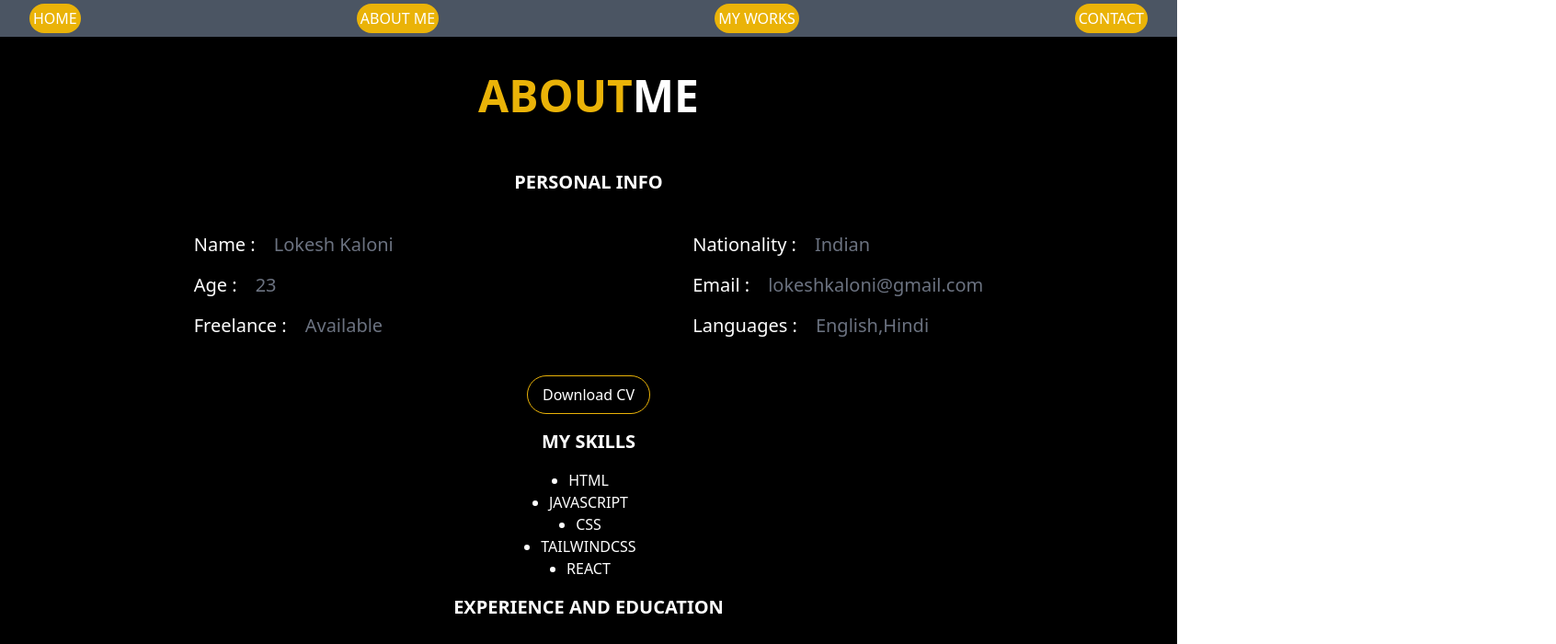
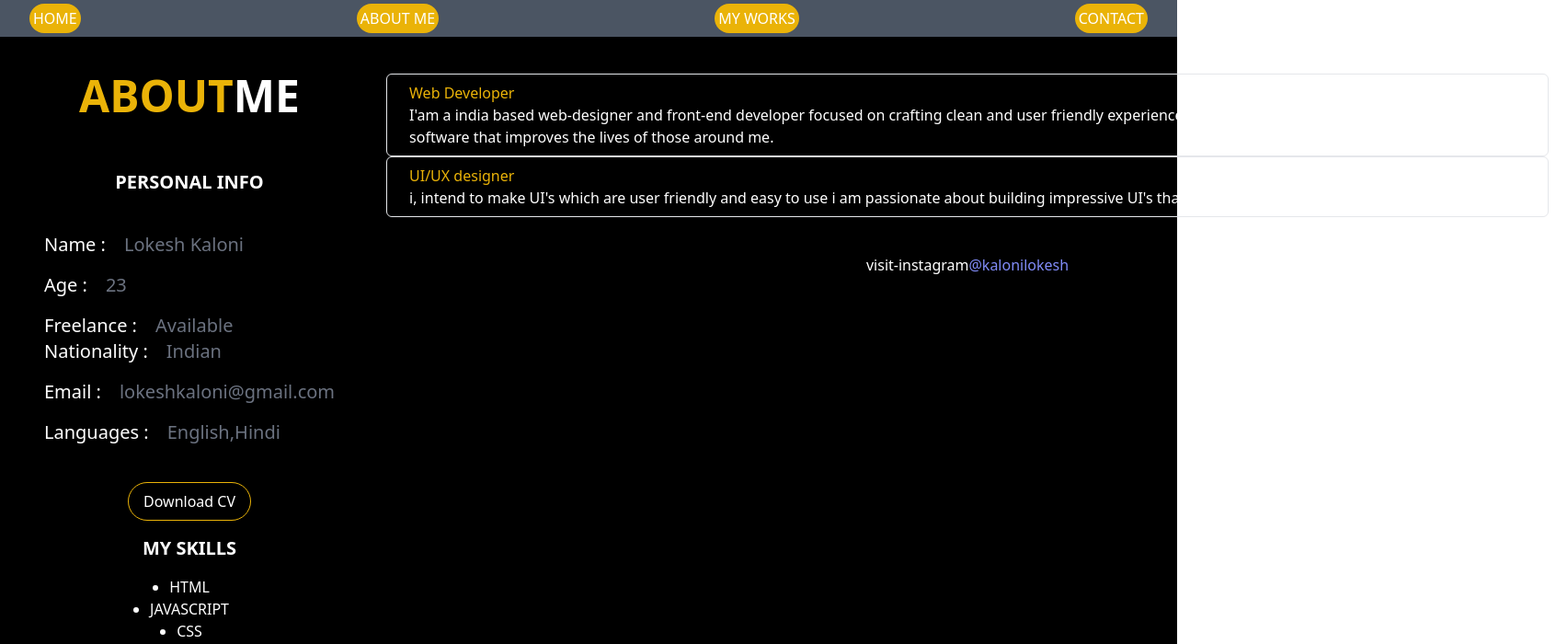
Before and after one commit to Lokeshkaloni/my-portfolio, a React (Vite) app: page /aboutme in a window 1280 px wide. Shown: the top 700 px of the page at 92% size, 1692 px wide, since content can reach past the window. Built offline with nearby package versions, Linux system fonts and the light colour scheme.

Commit message:
little changes

```diff
--- a/src/AboutMe.jsx
+++ b/src/AboutMe.jsx
@@ -3,7 +3,7 @@ import { Link } from "react-router-dom";
 
 function AboutMe() {
   return (
-    <div className="h-full w-full bg-black space-y-4 flex flex-col flex-wrap">
+    <div className="h-screen w-full bg-black space-y-4 flex flex-col flex-wrap">
       <div className="flex justify-center py-10">
         <h1 className="text-yellow-500 text-5xl font-extrabold">
           ABOUT<span className="text-white text-5xl font-extrabold">ME</span>
@@ -12,7 +12,7 @@ function AboutMe() {
       <h1 className="self-center m-8 px-4 text-white text-xl font-bold mb-6">
         PERSONAL INFO
       </h1>
-      <div className="mx-8 py-6 px-4 rounded-md flex justify-around">
+      <div className="mx-8 py-6 px-4 rounded-md flex-col sm:flex justify-around">
         <div className="flex flex-col justify-center space-y-4">
           <div className="flex text-white text-xl space-x-5">
             <h1>Name :</h1>
```
